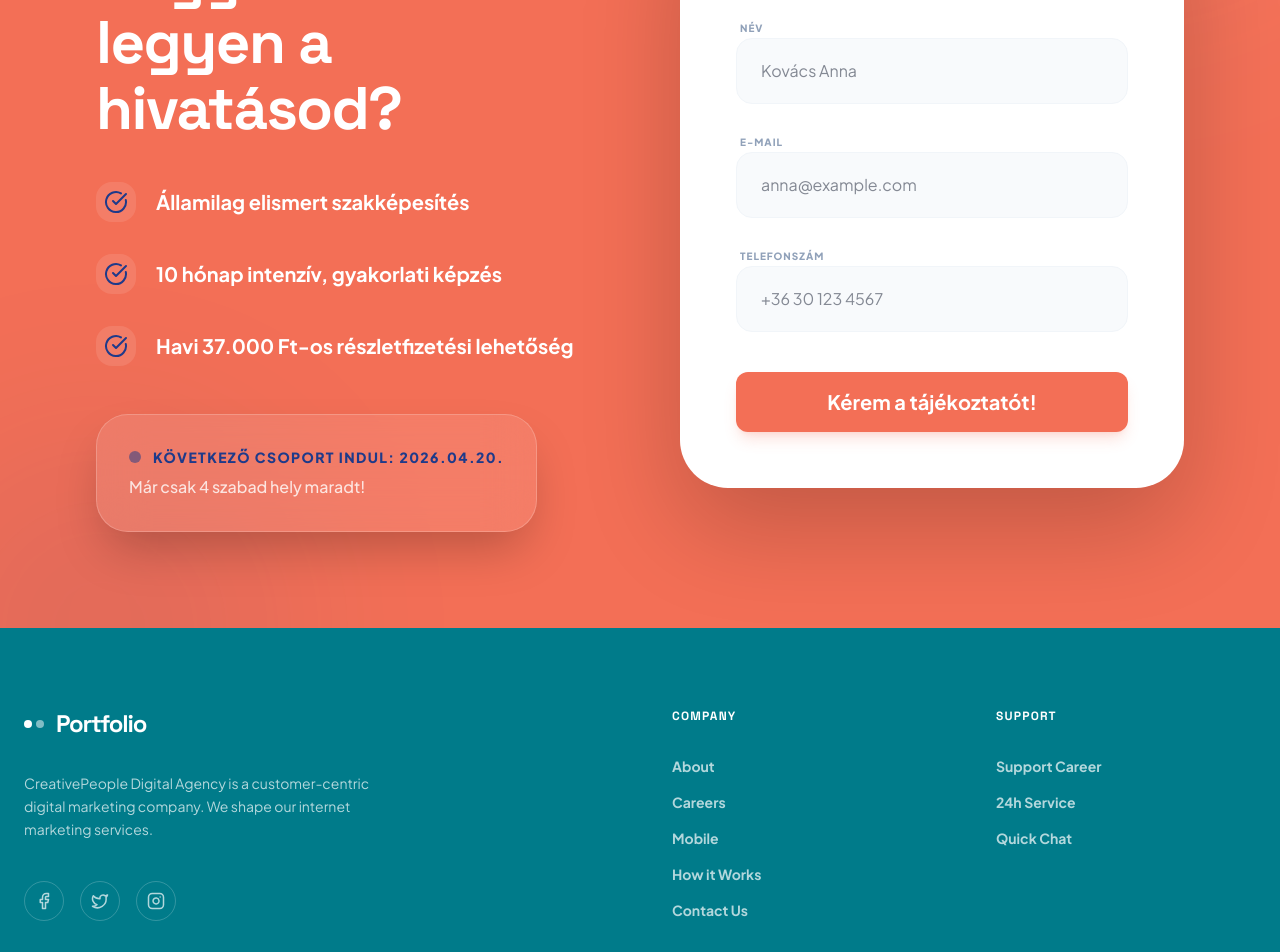
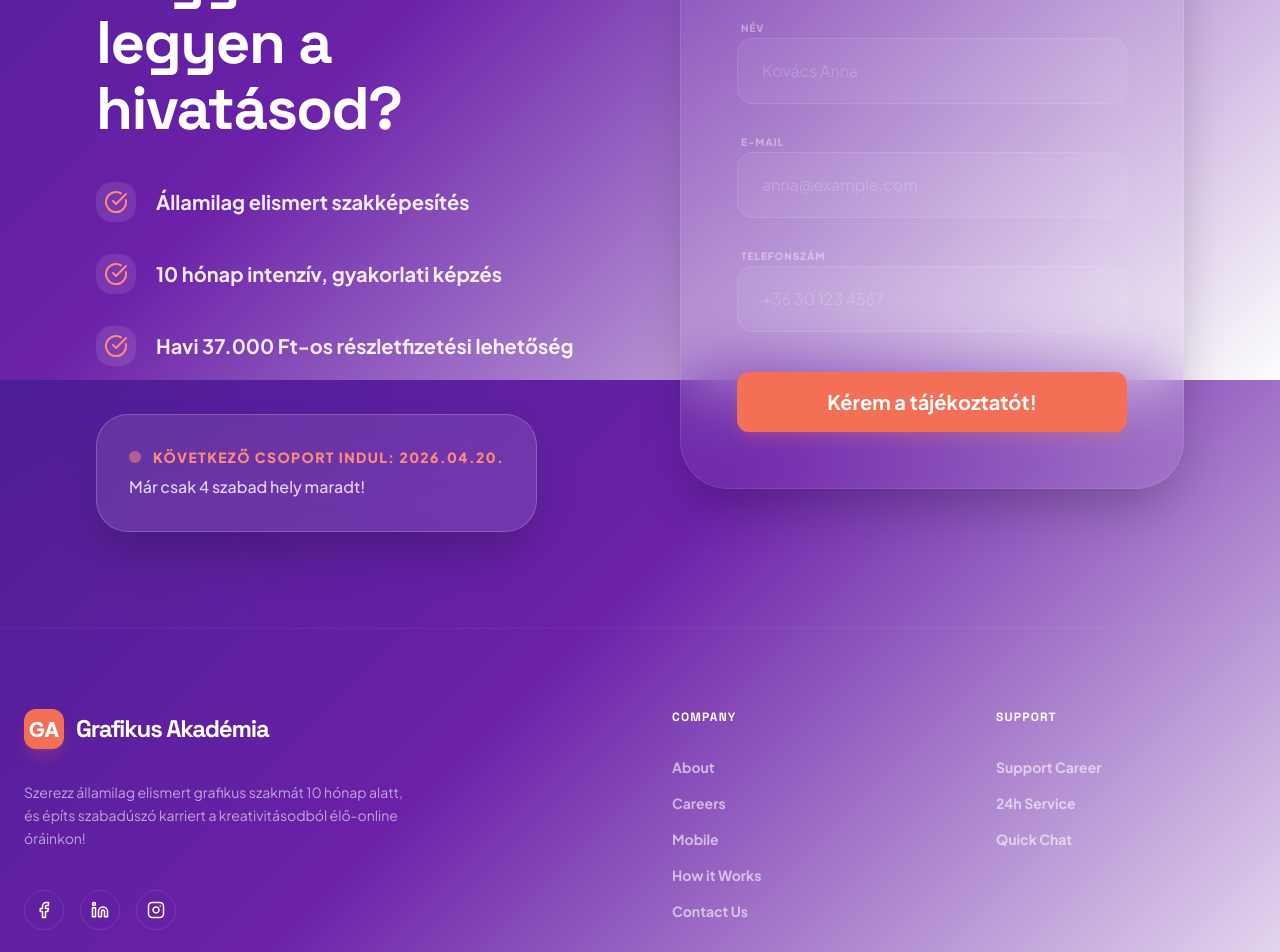
Before and after one commit to landingbulding-git/grafikus-tanfolyam, a React (Vite) app: page / in a window 1280 px wide. Shown: the part 6820-7772 px from the top of the page. Built offline with nearby package versions, Linux system fonts and the light colour scheme.

Commit message:
style: apply gradient theme to Closer and Footer sections

```diff
--- a/src/components/Closer.tsx
+++ b/src/components/Closer.tsx
@@ -3,11 +3,11 @@ import { CheckCircle } from "lucide-react";
 
 export default function Closer() {
   return (
-    <section className="section-padding bg-primary text-white overflow-hidden relative">
-      {/* Playful Background Decoration */}
-      <div className="absolute top-0 left-0 w-full h-full opacity-20 pointer-events-none">
-        <div className="absolute top-0 right-0 w-[600px] h-[600px] bg-white/20 rounded-full blur-[120px] -translate-y-1/2 translate-x-1/4" />
-        <div className="absolute bottom-0 left-0 w-[400px] h-[400px] bg-secondary/40 rounded-full blur-[100px] translate-y-1/2 -translate-x-1/4" />
+    <section className="section-padding bg-transparent text-white overflow-hidden relative">
+      {/* Playful Background Decoration - Optimized for dark gradient */}
+      <div className="absolute top-0 left-0 w-full h-full opacity-10 pointer-events-none">
+        <div className="absolute top-0 right-0 w-[600px] h-[600px] bg-white/10 rounded-full blur-[120px] -translate-y-1/2 translate-x-1/4" />
+        <div className="absolute bottom-0 left-0 w-[400px] h-[400px] bg-primary/20 rounded-full blur-[100px] translate-y-1/2 -translate-x-1/4" />
       </div>
 
       <div className="max-w-7xl mx-auto relative z-10">
@@ -17,8 +17,8 @@ export default function Closer() {
             whileInView={{ opacity: 1, x: 0 }}
             viewport={{ once: true }}
           >
-            <h4 className="text-secondary font-black uppercase tracking-[0.4em] text-xs mb-6">Kezdjük el!</h4>
-            <h2 className="text-5xl md:text-6xl font-extrabold mb-10 leading-[1.1] tracking-tight">
+            <h4 className="text-primary-light font-black uppercase tracking-[0.4em] text-xs mb-6">Kezdjük el!</h4>
+            <h2 className="text-5xl md:text-6xl font-extrabold mb-10 leading-[1.1] tracking-tight text-white">
               Készen állsz arra, hogy a hobbid legyen a hivatásod?
             </h2>
 
@@ -28,9 +28,9 @@ export default function Closer() {
                 "10 hónap intenzív, gyakorlati képzés",
                 "Havi 37.000 Ft-os részletfizetési lehetőség"
               ].map((item, i) => (
-                <div key={i} className="flex items-center gap-5 text-xl font-bold">
+                <div key={i} className="flex items-center gap-5 text-xl font-bold text-white/90">
                   <div className="w-10 h-10 rounded-2xl bg-white/10 flex items-center justify-center">
-                    <CheckCircle className="text-secondary" size={24} />
+                    <CheckCircle className="text-primary-light" size={24} />
                   </div>
                   <span>{item}</span>
                 </div>
@@ -39,8 +39,8 @@ export default function Closer() {
 
             <div className="inline-flex flex-col p-8 bg-white/10 backdrop-blur-xl rounded-[2rem] border border-white/20 shadow-2xl">
               <div className="flex items-center gap-3 mb-2">
-                <div className="w-3 h-3 bg-secondary rounded-full animate-pulse" />
-                <p className="text-secondary font-black uppercase tracking-widest text-sm">Következő csoport indul: 2026.04.20.</p>
+                <div className="w-3 h-3 bg-primary-light rounded-full animate-pulse" />
+                <p className="text-primary-light font-black uppercase tracking-widest text-sm">Következő csoport indul: 2026.04.20.</p>
               </div>
               <p className="text-white/80 font-medium">Már csak 4 szabad hely maradt!</p>
             </div>
@@ -50,24 +50,24 @@ export default function Closer() {
             initial={{ opacity: 0, scale: 0.95 }}
             whileInView={{ opacity: 1, scale: 1 }}
             viewport={{ once: true }}
-            className="bg-white p-10 md:p-14 rounded-[3rem] text-slate-900 shadow-[0_40px_100px_rgba(0,0,0,0.2)] relative"
+            className="bg-white/5 backdrop-blur-2xl p-10 md:p-14 rounded-[3rem] text-white border border-white/10 shadow-2xl relative"
           >
             {/* Playful Accent */}
-            <div className="absolute -top-6 -right-6 w-20 h-20 bg-secondary rounded-3xl rotate-12 -z-10" />
+            <div className="absolute -top-6 -right-6 w-20 h-20 bg-primary-light/20 rounded-3xl rotate-12 -z-10" />
 
             <h3 className="text-3xl font-extrabold mb-10 text-center tracking-tight">Jelentkezz most!</h3>
             <form className="space-y-6" onSubmit={(e) => e.preventDefault()}>
               <div className="space-y-2">
-                <label className="text-[10px] font-black uppercase tracking-widest text-slate-400 ml-1">Név</label>
-                <input type="text" className="w-full px-6 py-5 rounded-2xl border border-slate-100 bg-slate-50 focus:bg-white focus:ring-4 focus:ring-primary/10 focus:border-primary outline-none transition-all" placeholder="Kovács Anna" />
+                <label className="text-[10px] font-black uppercase tracking-widest text-white/40 ml-1">Név</label>
+                <input type="text" className="w-full px-6 py-5 rounded-2xl border border-white/10 bg-white/5 focus:bg-white/10 focus:ring-4 focus:ring-primary/10 focus:border-primary-light outline-none transition-all text-white placeholder:text-white/20" placeholder="Kovács Anna" />
               </div>
               <div className="space-y-2">
-                <label className="text-[10px] font-black uppercase tracking-widest text-slate-400 ml-1">E-mail</label>
-                <input type="email" className="w-full px-6 py-5 rounded-2xl border border-slate-100 bg-slate-50 focus:bg-white focus:ring-4 focus:ring-primary/10 focus:border-primary outline-none transition-all" placeholder="anna@example.com" />
+                <label className="text-[10px] font-black uppercase tracking-widest text-white/40 ml-1">E-mail</label>
+                <input type="email" className="w-full px-6 py-5 rounded-2xl border border-white/10 bg-white/5 focus:bg-white/10 focus:ring-4 focus:ring-primary/10 focus:border-primary-light outline-none transition-all text-white placeholder:text-white/20" placeholder="anna@example.com" />
               </div>
               <div className="space-y-2">
-                <label className="text-[10px] font-black uppercase tracking-widest text-slate-400 ml-1">Telefonszám</label>
-                <input type="tel" className="w-full px-6 py-5 rounded-2xl border border-slate-100 bg-slate-50 focus:bg-white focus:ring-4 focus:ring-primary/10 focus:border-primary outline-none transition-all" placeholder="+36 30 123 4567" />
+                <label className="text-[10px] font-black uppercase tracking-widest text-white/40 ml-1">Telefonszám</label>
+                <input type="tel" className="w-full px-6 py-5 rounded-2xl border border-white/10 bg-white/5 focus:bg-white/10 focus:ring-4 focus:ring-primary/10 focus:border-primary-light outline-none transition-all text-white placeholder:text-white/20" placeholder="+36 30 123 4567" />
               </div>
               <button className="btn-primary w-full py-6 text-xl rounded-2xl mt-4">
                 Kérem a tájékoztatót!
--- a/src/components/Footer.tsx
+++ b/src/components/Footer.tsx
@@ -2,24 +2,21 @@ import { Facebook, Instagram, Linkedin, Twitter } from "lucide-react";
 
 export default function Footer() {
   return (
-    <footer className="bg-[#007b8a] text-white/70 py-20 px-6">
+    <footer className="bg-transparent text-white/60 py-20 px-6 border-t border-white/5">
       <div className="max-w-7xl mx-auto">
         <div className="grid md:grid-cols-4 gap-16 mb-20">
           <div className="col-span-2">
             <div className="flex items-center gap-3 mb-8 text-white">
-              <div className="flex gap-1">
-                <div className="w-2 h-2 bg-white rounded-full" />
-                <div className="w-2 h-2 bg-white/50 rounded-full" />
-              </div>
-              <span className="font-display font-black text-2xl tracking-tighter">Portfolio</span>
+              <div className="w-10 h-10 bg-primary rounded-xl flex items-center justify-center text-white font-black text-xl shadow-lg shadow-primary/20">GA</div>
+              <span className="font-display font-black text-2xl tracking-tighter">Grafikus Akadémia</span>
             </div>
             <p className="max-w-sm mb-10 leading-relaxed text-sm">
-              CreativePeople Digital Agency is a customer-centric digital marketing company. We shape our internet marketing services.
+              Szerezz államilag elismert grafikus szakmát 10 hónap alatt, és építs szabadúszó karriert a kreativitásodból élő-online óráinkon!
             </p>
             <div className="flex gap-4">
-              <a href="#" className="w-10 h-10 rounded-full border border-white/20 flex items-center justify-center hover:bg-white hover:text-[#007b8a] transition-all"><Facebook size={18} /></a>
-              <a href="#" className="w-10 h-10 rounded-full border border-white/20 flex items-center justify-center hover:bg-white hover:text-[#007b8a] transition-all"><Twitter size={18} /></a>
-              <a href="#" className="w-10 h-10 rounded-full border border-white/20 flex items-center justify-center hover:bg-white hover:text-[#007b8a] transition-all"><Instagram size={18} /></a>
+              <a href="#" className="w-10 h-10 rounded-full border border-white/10 flex items-center justify-center hover:bg-white hover:text-primary transition-all text-white"><Facebook size={18} /></a>
+              <a href="#" className="w-10 h-10 rounded-full border border-white/10 flex items-center justify-center hover:bg-white hover:text-primary transition-all text-white"><Linkedin size={18} /></a>
+              <a href="#" className="w-10 h-10 rounded-full border border-white/10 flex items-center justify-center hover:bg-white hover:text-primary transition-all text-white"><Instagram size={18} /></a>
             </div>
           </div>
 
```
